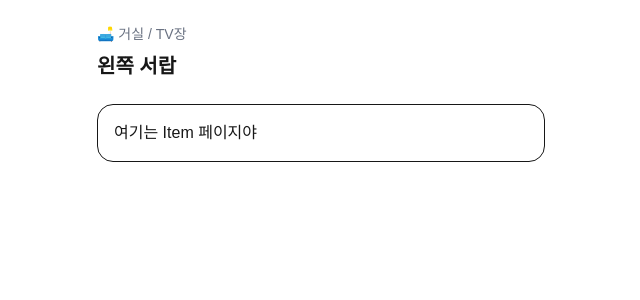
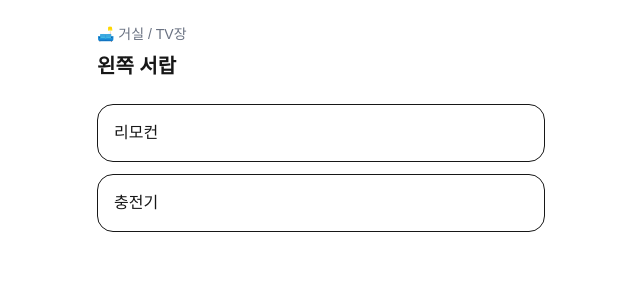
Before and after one commit to tauriqon/where-is-it-next, a Next.js app: page /room/1/storage/1/spot/1 in a window 1280 px wide. Shown: the top 300 px of the page, without its empty margins (319-959 px from the left). Built offline with nearby package versions, Linux system fonts and the light colour scheme.

Commit message:
feat: show item list by spot

```diff
--- a/app/room/[roomId]/storage/[storageId]/spot/[spotId]/page.js
+++ b/app/room/[roomId]/storage/[storageId]/spot/[spotId]/page.js
@@ -3,6 +3,8 @@ import PageHeader from "@/components/PageHeader"
 import { ROOMS } from "@/data/rooms"
 import { STORAGES } from "@/data/storages"
 import { SPOTS } from "@/data/spots"
+import { ITEMS } from "@/data/items"
+import Card from "@/components/Card"
 
 export default async function ItemPage({ params }) {
   const { roomId, storageId, spotId } = await params
@@ -31,6 +33,10 @@ export default async function ItemPage({ params }) {
     return <div>존재하지 않는 Spot입니다</div>
   }
 
+  const items = ITEMS.filter(
+    (item) => item.spotId === Number(spotId)
+  )
+
   return (
     <AppLayout>
       <PageHeader
@@ -38,8 +44,12 @@ export default async function ItemPage({ params }) {
         title={currentSpot.name}
       />
 
-      <div className="mt-6 rounded-2xl border p-4">
-        여기는 Item 페이지야
+      <div className="mt-6 space-y-3">
+        {items.map((item) => (
+          <Card key={item.id}>
+            {item.name}
+          </Card>
+        ))}
       </div>
     </AppLayout>
   )
--- /dev/null
+++ b/data/items.js
@@ -0,0 +1,6 @@
+export const ITEMS = [
+  { id: 1, spotId: 1, name: "리모컨" },
+  { id: 2, spotId: 1, name: "충전기" },
+  { id: 3, spotId: 2, name: "이어폰" },
+  { id: 4, spotId: 3, name: "여권" },
+]
```
